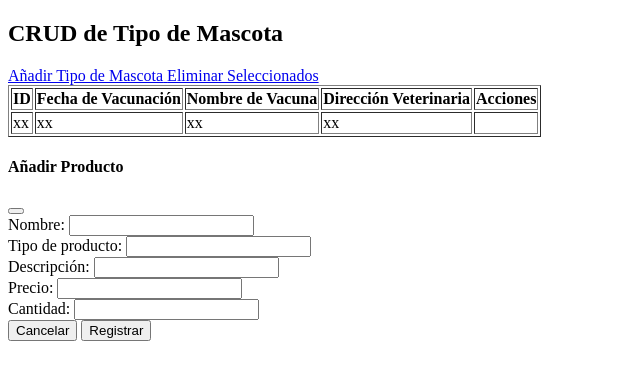
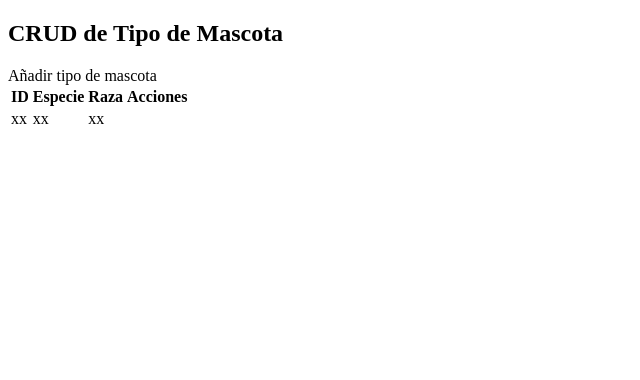
Before and after one commit to iJohanAcero/petsconnectMVC, a PHP site: page /Views/crud_tipo_mascota.php in a window 1280 px wide. Shown: the top 380 px of the page, without its empty margins (0-640 px from the left). Run offline with PHP 8.4, Linux system fonts and the light colour scheme.

Commit message:
ARREGLOS MERGE DE LA RAMA DE PABLO
hicimos el merge de la rama de pablo con la mia,
hice algunos arrelgos de su rama, donde añadi los botones
de las cruds que el habia hecho, tambien arregle un
poco el CSS de los modales.

en resumen ya quedaron los cruds asignados a pablo
montados en el proyecto.

```diff
--- a/Public/css/style.css
+++ b/Public/css/style.css
@@ -523,6 +523,7 @@ h1 {
   width: 100%;
   height: 100%;
   background-color: rgba(0, 0, 0, 0.5);
+
 }
 .modal-content {
   background: var(--color-light);
@@ -531,6 +532,7 @@ h1 {
   width: 30%;
   border-radius: 10px;
   text-align: center;
+
 }
 .close {
   color: var(--color-danger);
@@ -541,8 +543,10 @@ h1 {
 
 /* --------------- ESTILOS DEL FORMULARIO DEL MODAL ------------------ */
 .form-modal {
-  margin-top: 1rem;
+  margin: 1rem 5rem 1rem 5rem;
   text-align: center;
+  display: flex;
+  flex-direction: column;
 }
 .input-modal {
   border-radius: var(--border-radius);
--- a/Views/crud_procesoAdopcion.php
+++ b/Views/crud_procesoAdopcion.php
@@ -38,10 +38,10 @@
                 <td>xx</td>
                 <td>
                     <a class="edit" ">
-                        <i class=" uil uil-pen"></i>
+                        <i class=" uil uil-pen" style="cursor: pointer;"></i>
                     </a>
                     <a class="delete" "">
-                        <i class="uil uil-trash-alt"></i>
+                        <i class="uil uil-trash-alt" style="cursor: pointer;"></i>
                     </a>
                 </td>
             </tr>
--- a/Views/crud_tipo_mascota.php
+++ b/Views/crud_tipo_mascota.php
@@ -8,38 +8,32 @@
 </head>
 
 <body>
+    <div class="crud">
+        <h2 class="titulo">CRUD de Tipo de Mascota</h2>
 
-    <h2 class="titulo">CRUD de Tipo de Mascota</h2>
-    <div>
-        <a href="#addProductModal" class="btn-añadir" data-bs-toggle="modal">
-            <i class="uil uil-plus-circle"></i> <span>Añadir Tipo de Mascota</span>
-        </a>
-        <a href="#deleteMultipleProductsModal" class="btn-eliminar" data-bs-toggle="modal">
-            <i class="uil uil-trash"></i> <span>Eliminar Seleccionados</span>
+        <a class="btn-añadir" id="openModal">
+            <i class=" uil uil-plus-circle"></i> <span>Añadir tipo de mascota</span>
         </a>
     </div>
-    <table border="1">
+    <table>
         <thead>
             <tr>
                 <th>ID</th>
-                <th>Fecha de Vacunación</th>
-                <th>Nombre de Vacuna</th>
-                <th>Dirección Veterinaria</th>
+                <th>Especie </th>
+                <th>Raza</th>
                 <th>Acciones</th>
-
             </tr>
 
             <tr>
                 <td>xx</td>
                 <td>xx</td>
                 <td>xx</td>
-                <td>xx</td>
                 <td>
-                    <a href="#editProductModal" class="edit" data-bs-toggle="modal">
-                        <i class="uil uil-pen"></i>
+                    <a class="edit" ">
+                        <i class=" uil uil-pen" style="cursor: pointer;"></i>
                     </a>
-                    <a href="#deleteProductModal" class="delete" data-bs-toggle="modal">
-                        <i class="uil uil-trash-alt"></i>
+                    <a class="delete">
+                        <i class="uil uil-trash-alt" style="cursor: pointer;"></i>
                     </a>
                 </td>
             </tr>
@@ -47,42 +41,30 @@
 
     </table>
 
-    <div id="addProductModal" class="modal fade" tabindex="-1">
-        <div class="modal-dialog">
-            <div class="modal-content">
-                <div class="modal-header">
-                    <h4 class="modal-title">Añadir Producto</h4>
-                    <button type="button" class="btn-close" data-bs-dismiss="modal" aria-label="Cerrar"></button>
-                </div>
-                <div class="modal-body">
-                    <form method="post">
-                        <div class="mb-3">
-                            <label for="nombre" class="form-label">Nombre:</label>
-                            <input type="text" class="form-control" name="nombre" required>
-                        </div>
-                        <div class="mb-3">
-                            <label for="tipo_producto" class="form-label">Tipo de producto:</label>
-                            <input type="text" class="form-control" name="tipo_producto" required>
-                        </div>
-                        <div class="mb-3">
-                            <label for="descripcion" class="form-label">Descripción:</label>
-                            <input type="text" class="form-control" name="descripcion" required>
-                        </div>
-                        <div class="mb-3">
-                            <label for="precio" class="form-label">Precio:</label>
-                            <input type="number" class="form-control" name="precio" required>
-                        </div>
-                        <div class="mb-3">
-                            <label for="cantidad" class="form-label">Cantidad:</label>
-                            <input type="number" class="form-control" name="cantidad" required>
-                        </div>
-                        <div class="modal-footer">
-                            <button type="button" class="btn btn-secondary" data-bs-dismiss="modal">Cancelar</button>
-                            <button type="submit" class="btn btn-primary" name="btnregistrar">Registrar</button>
-                        </div>
-                    </form>
-                </div>
-            </div>
+    <!-- ================================= HTML DEL FORMULARIO DE REGISTRO  ======================================= -->
+    <!----------- MODAL DEL BOTON DE AÑADIR REGISTRO -------------->
+
+    <div id="modal-tipoMascota" class="modal" style="display: none;">
+        <div class="modal-content">
+            <span class="close">&times;</span>
+            <h2 class="titulo-modal">¡ Registro Nuevo Tipo de Mascota !</h2>
+
+                <!-------------- FORMULARIO VACUNAS ------->
+
+                <form  action="procesar_tipoMascota.php" method="POST" class="form-modal">
+
+                    <label for="nombre">ID:</label>
+                    <input class="input-modal" type="text" id="id" name="nombre" required>
+
+                    <label for="especie">Especie:</label>
+                    <input class="input-modal" type="text" id="especie" name="especie" required>
+
+                    <label for="raza">Raza:</label>
+                    <input class="input-modal" type="text" id="raza" name="raza" required>
+
+                    <button class="btn-añadir" type="submit">Guardar</button>
+                </form>
+
         </div>
     </div>
 </body>
--- a/Views/cruds_disponibles.php
+++ b/Views/cruds_disponibles.php
@@ -22,12 +22,16 @@
                     <button onclick="cargarCrudVacunas()" class="button-crud">
                         Vacunas
                     </button>
+                    <button onclick="cargarCrudFundaciones()" class="button-crud">
+                        Fundaciones
+                    </button>
                     <button onclick="cargarCrudProcesos()" class="button-crud">
                         Procesos de adopción
                     </button>
-                    <button class="button-crud">
+                    <button onclick="cargarCrudTipoMascota()" class="button-crud">
                         Tipo de mascota
                     </button>
+
                 </div>
 
 
```
Also changed, not shown: Public/js/cruds.js (+77 -0 lines), Views/crud_fundaciones.php (+35 -48 lines), Views/crud_vacunas.php (+6 -5 lines).
